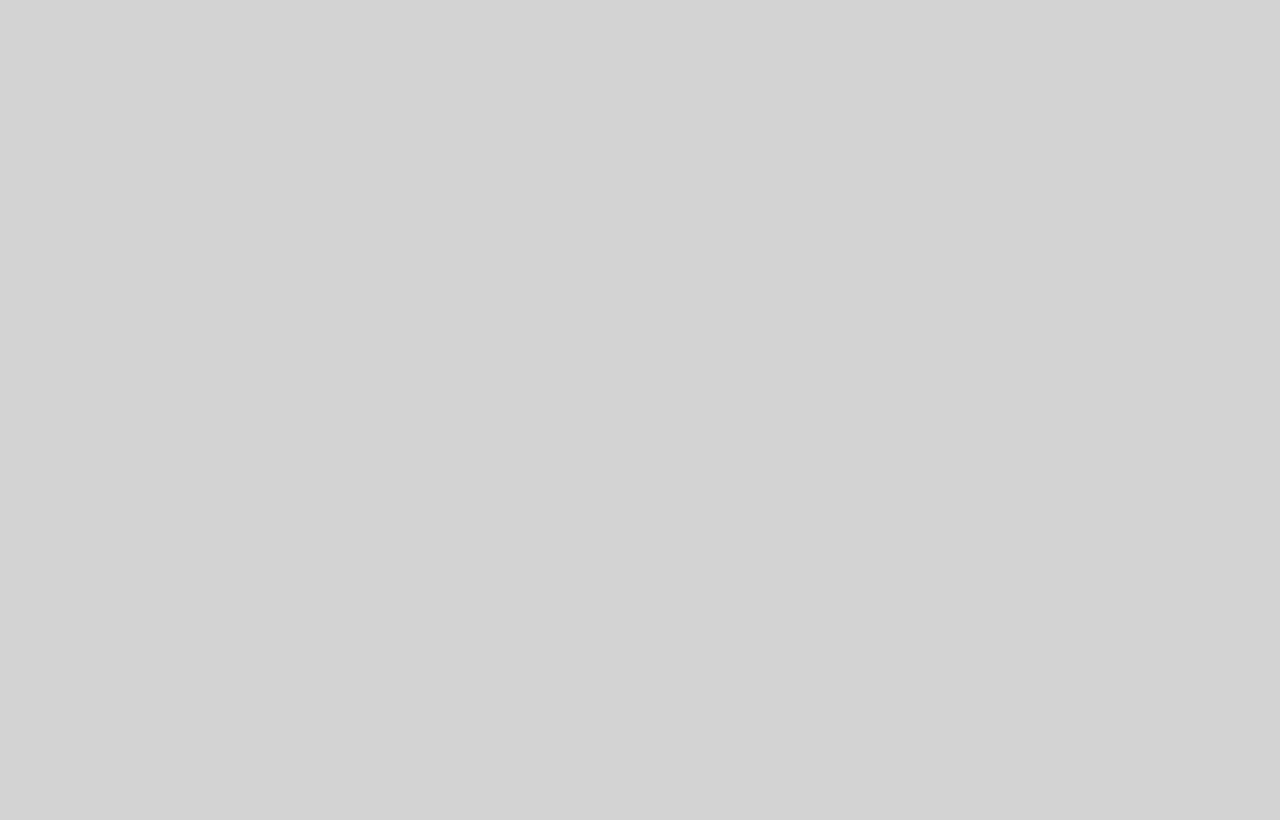
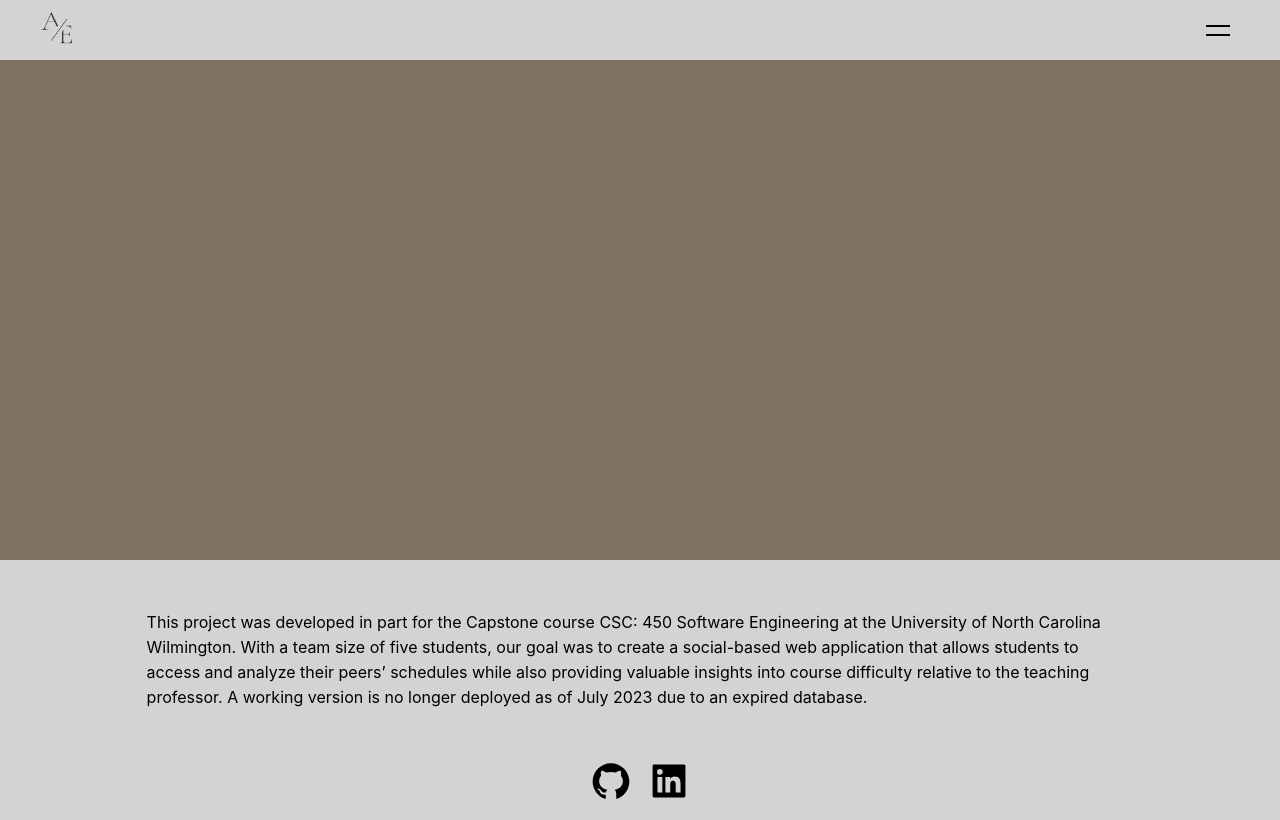
Before and after one commit to aeichman/Portfolio, a React (Create React App) app in the folder portfolio/: page /dubcalendar in a window 1280 px wide. Before the commit this address had no page. Built offline with nearby package versions, Linux system fonts and the light colour scheme.

Commit message:
Routing Fix

```diff
--- a/portfolio/package.json
+++ b/portfolio/package.json
@@ -7,6 +7,7 @@
     "@testing-library/react": "^13.4.0",
     "@testing-library/user-event": "^13.5.0",
     "hamburger-react": "^2.5.0",
+    "history": "^5.3.0",
     "react": "^18.2.0",
     "react-animation-on-scroll": "^5.1.0",
     "react-dom": "^18.2.0",
--- /dev/null
+++ b/portfolio/src/AppDubCal.js
@@ -0,0 +1,17 @@
+import React from 'react';
+import Navbar from './Navbar';
+import Dubcalendar from './Dubcalendar';
+import Footer from './Footer';
+import './Projects.css';
+
+function AppDubCal() {
+  return (
+    <>
+      <Navbar />
+      <Dubcalendar />
+      <Footer />
+    </>
+  );
+}
+
+export default AppDubCal;
--- a/portfolio/src/AppRouter.js
+++ b/portfolio/src/AppRouter.js
@@ -1,6 +1,7 @@
 import { BrowserRouter as Router, Routes, Route } from 'react-router-dom';
 import App from './App'
 import AppRobotArm from './AppRobotArm';
+import AppDubCal from './AppDubCal';
 
 function AppRouter() {
     return (
@@ -8,6 +9,7 @@ function AppRouter() {
         <Routes>
           <Route path="/" element={<App />} />
           <Route path="/robotarm" element={<AppRobotArm />} />
+          <Route path="/dubcalendar" element={<AppDubCal />} />
         </Routes>
       </Router>
     );
--- a/portfolio/src/Dubcalendar.js
+++ b/portfolio/src/Dubcalendar.js
@@ -6,8 +6,11 @@ import { AiFillGithub } from "react-icons/ai";
 const Dubcalendar = () => {
     return (
         <div className='project-wrapper'>
-            <div className='project-header'>
-
+            <div className='project-header'></div>
+            <div className='gutter'>
+                <div className='proj-intro'>
+                    <p>This project was developed in part for the Capstone course CSC: 450 Software Engineering at the University of North Carolina Wilmington. With a team size of five students, our goal was to create a social-based web application that allows students to access and analyze their peers’ schedules while also providing valuable insights into course difficulty relative to the teaching professor. A working version is no longer deployed as of July 2023 due to an expired database.</p>
+                </div>
             </div>
         </div>
       )
--- a/portfolio/src/Navbar.js
+++ b/portfolio/src/Navbar.js
@@ -1,10 +1,11 @@
-import { NavLink } from 'react-router-dom'
+import { NavLink, useNavigate } from 'react-router-dom';
 import { useState, useEffect } from 'react';
-import { Cross as Hamburger } from 'hamburger-react'
+import { Cross as Hamburger } from 'hamburger-react';
 import './Nav.css';
 
 const Navbar = () => {
-  const [isOpen, setOpen] = useState(false)
+  const [isOpen, setOpen] = useState(false);
+  const navigate = useNavigate(); // Use useNavigate for React Router v6
 
   const scrollToSection = (className) => {
     const section = document.querySelector(className);
@@ -32,15 +33,21 @@ const Navbar = () => {
       window.removeEventListener('resize', handleResize);
       window.removeEventListener('scroll', handleScroll);
     };
+  }, []);
 
+  const navigateToHomepageAndScrollToProjects = async () => {
+    // Navigate to the homepage
+    await navigate('/');
 
-  }, []);
+    // Scroll to the projects section
+    scrollToSection('.proj-wrapper');
+  };
 
   return (
     <nav className='navbar'>
       <div className='nav-wrapper'>
         <div className="logoContainer">
-            <img src='/logo.png' alt='logo' className='logo'/>
+          <img src='/logo.png' alt='logo' className='logo' />
         </div>
         <Hamburger className='hamburger' toggled={isOpen} toggle={setOpen} size={24} color="#000" />
       </div>
@@ -49,7 +56,8 @@ const Navbar = () => {
           <ul>
             <li><NavLink to="/" onClick={() => setOpen(false)}>Home</NavLink></li>
             <li><NavLink to="#" onClick={() => scrollToSection('.about-wrapper')}>About</NavLink></li>
-            <li><NavLink to="#" onClick={() => scrollToSection('.proj-wrapper')}>Projects</NavLink></li>
+            {/* Use the new function for the onClick event */}
+            <li><NavLink to="#" onClick={navigateToHomepageAndScrollToProjects}>Projects</NavLink></li>
             <li><NavLink to="/" onClick={() => setOpen(false)}>Resume</NavLink></li>
           </ul>
         </div>
@@ -58,4 +66,4 @@ const Navbar = () => {
   )
 }
 
-  export default Navbar
+export default Navbar;
--- a/portfolio/src/Projects-home.js
+++ b/portfolio/src/Projects-home.js
@@ -21,7 +21,7 @@ const Proj = () => {
                     </a>
                 </div>
                 <div className='project-box'>
-                    <a className='proj-links' href='/robotarm' >
+                    <a className='proj-links' href='/dubcalendar' >
                         <img className='project-img' src='/DubCalendarHome.png' />
                         <div className='proj-title'>
                             <p>DubCalendar</p>
--- a/portfolio/src/Robotarm.js
+++ b/portfolio/src/Robotarm.js
@@ -78,8 +78,6 @@ const Robotarm = () => {
                         <p>Curabitur et nunc nisi. Suspendisse laoreet purus lobortis nunc vestibulum, at aliquet tortor pretium. Nunc placerat, arcu vel porttitor pretium, ante nisi sagittis sem, ac iaculis libero turpis eget urna. Mauris pulvinar lorem sed facilisis sodales. Fusce nec congue ex. Sed elementum mauris non diam malesuada, et vestibulum orci sodales. Pellentesque semper varius consequat. Fusce rutrum, ligula ac lacinia posuere, ligula nisi sagittis ipsum, ac sollicitudin tellus ligula sed ligula. Maecenas nulla libero, varius et urna in, laoreet accumsan justo. Mauris et venenatis ipsum. Sed condimentum est eget metus vestibulum egestas. Vivamus luctus, elit quis bibendum dapibus, nunc dui blandit est, at feugiat mauris nisi iaculis purus. Maecenas lacinia pulvinar tristique.</p>
                         </div>
                     </div>
-
-
                 </div>
             </div>
         </div>
```
Also changed, not shown: 1 other file (tests, documents, lock files or other folders). Lines whose indentation alone changed are shown as unchanged.
